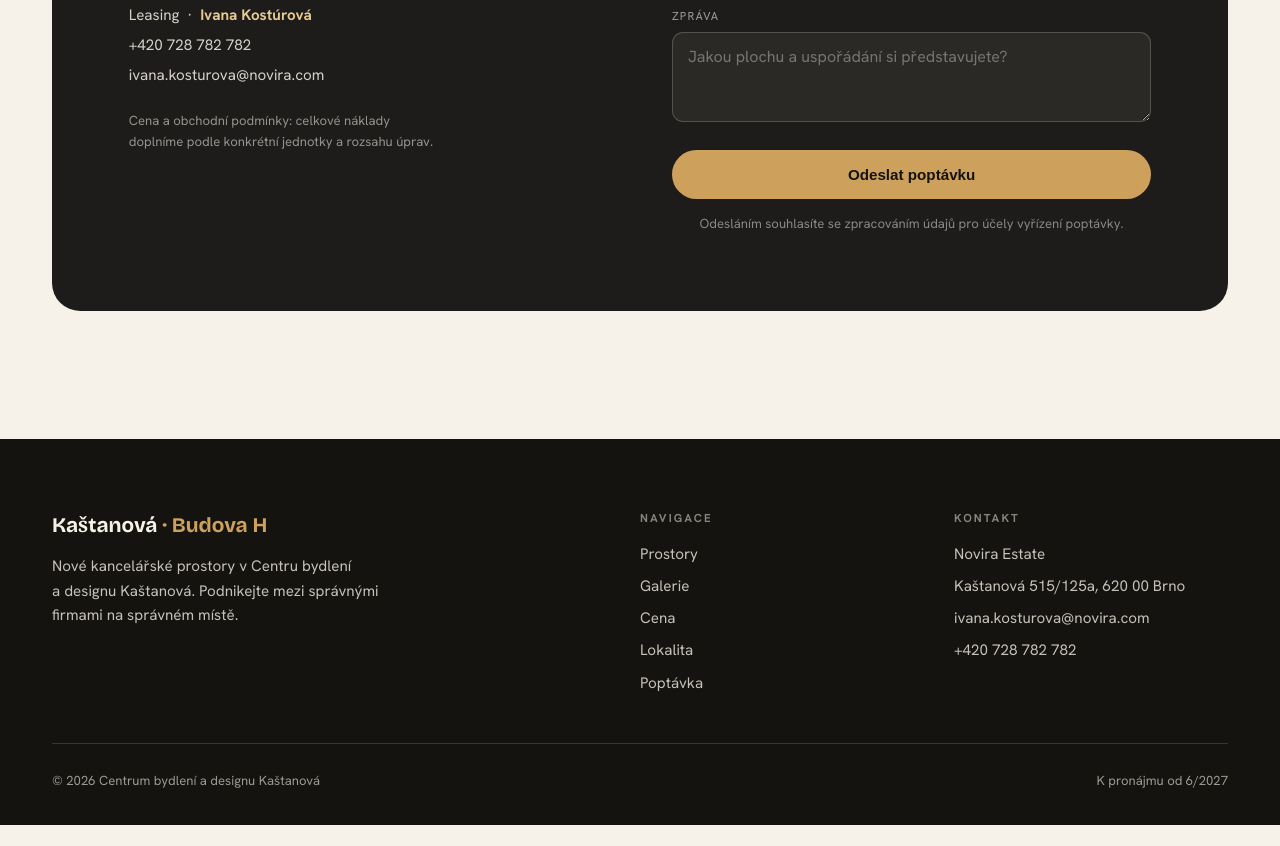
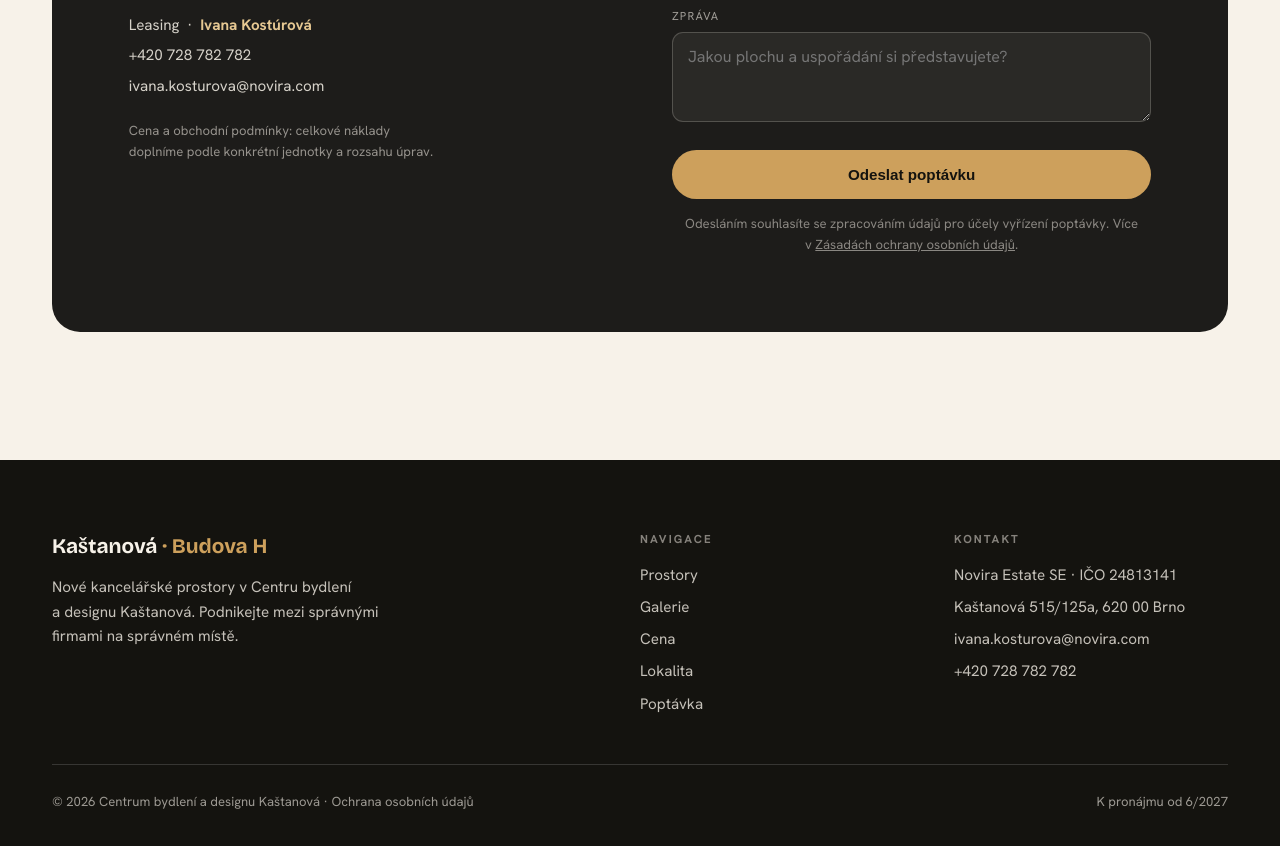
Before and after one commit to strankyprovas/kastanova-h, a plain HTML site: page index.html in a window 1280 px wide. Shown: the part 10464-11310 px from the top of the page. Before the commit the page ends 11289 px from the top, so only its background shows below. Drawn offline with nearby package versions, Linux system fonts and the light colour scheme.

Commit message:
Odkaz na zásady GDPR + IČO do patičky

```diff
--- a/index.html
+++ b/index.html
@@ -570,7 +570,7 @@ footer{background:var(--ink);color:rgba(247,242,233,.6);padding:70px 0 34px}
         </div>
         <div class="field"><label>Zpráva</label><textarea name="zprava" placeholder="Jakou plochu a uspořádání si představujete?"></textarea></div>
         <button type="submit" class="btn btn--gold">Odeslat poptávku</button>
-        <p class="form-note">Odesláním souhlasíte se zpracováním údajů pro účely vyřízení poptávky.</p>
+        <p class="form-note">Odesláním souhlasíte se zpracováním údajů pro účely vyřízení poptávky. Více v <a href="zasady-ochrany-osobnich-udaju.html" style="color:inherit;text-decoration:underline">Zásadách ochrany osobních údajů</a>.</p>
         <div class="form-ok" id="formOk">Děkujeme! Vaši poptávku jsme přijali, brzy se vám ozveme.</div>
       </form>
     </div>
@@ -595,14 +595,14 @@ footer{background:var(--ink);color:rgba(247,242,233,.6);padding:70px 0 34px}
       </div>
       <div class="foot-col">
         <strong>Kontakt</strong>
-        <p>Novira Estate</p>
+        <p>Novira Estate SE · IČO 24813141</p>
         <p>Kaštanová 515/125a, 620 00 Brno</p>
         <a href="mailto:ivana.kosturova@novira.com">ivana.kosturova@novira.com</a>
         <a href="tel:+420728782782">+420 728 782 782</a>
       </div>
     </div>
     <div class="foot-bot">
-      <span>© 2026 Centrum bydlení a designu Kaštanová</span>
+      <span>© 2026 Centrum bydlení a designu Kaštanová · <a href="zasady-ochrany-osobnich-udaju.html" style="color:inherit">Ochrana osobních údajů</a></span>
       <span>K pronájmu od 6/2027</span>
     </div>
   </div>
```
